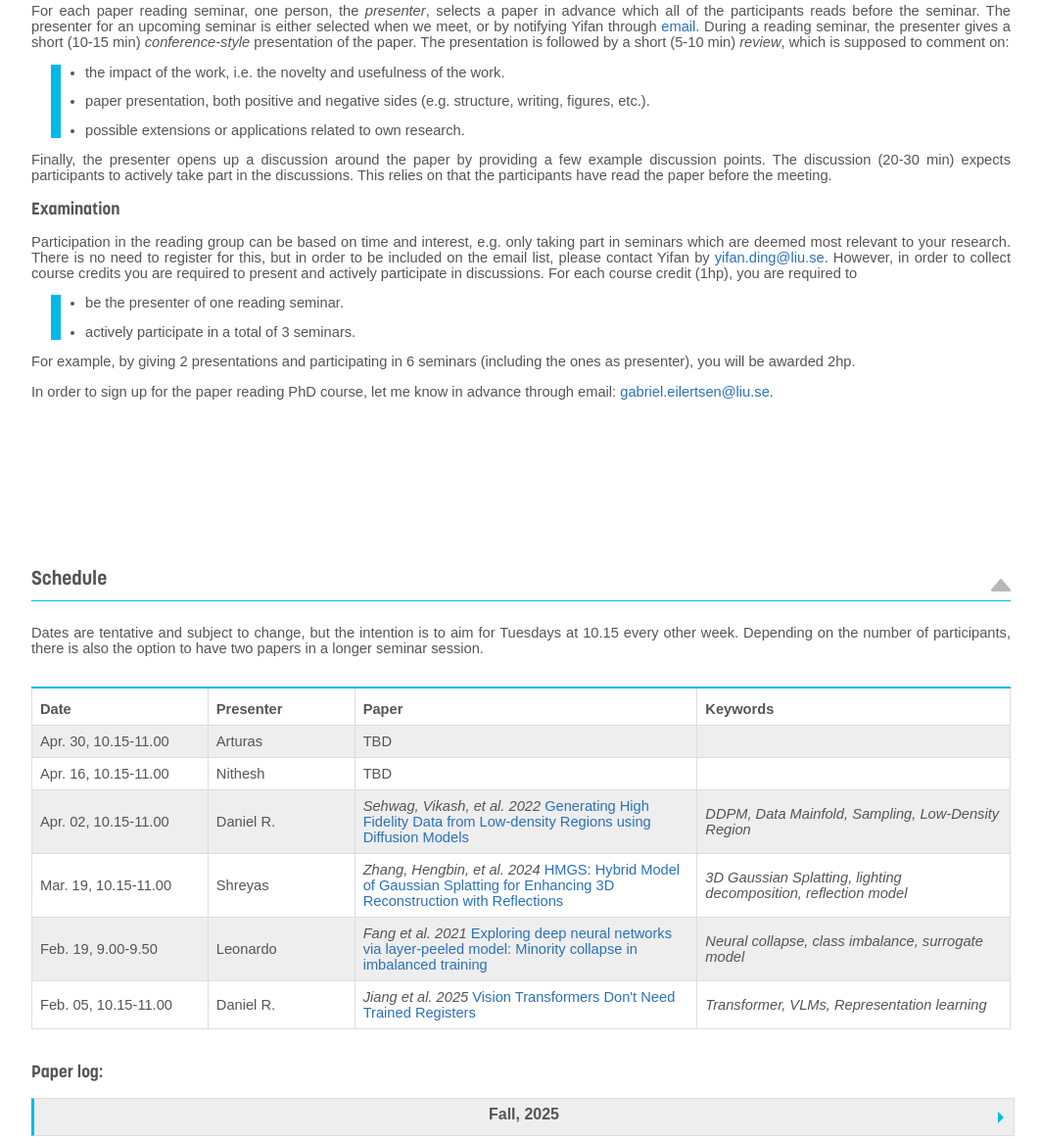
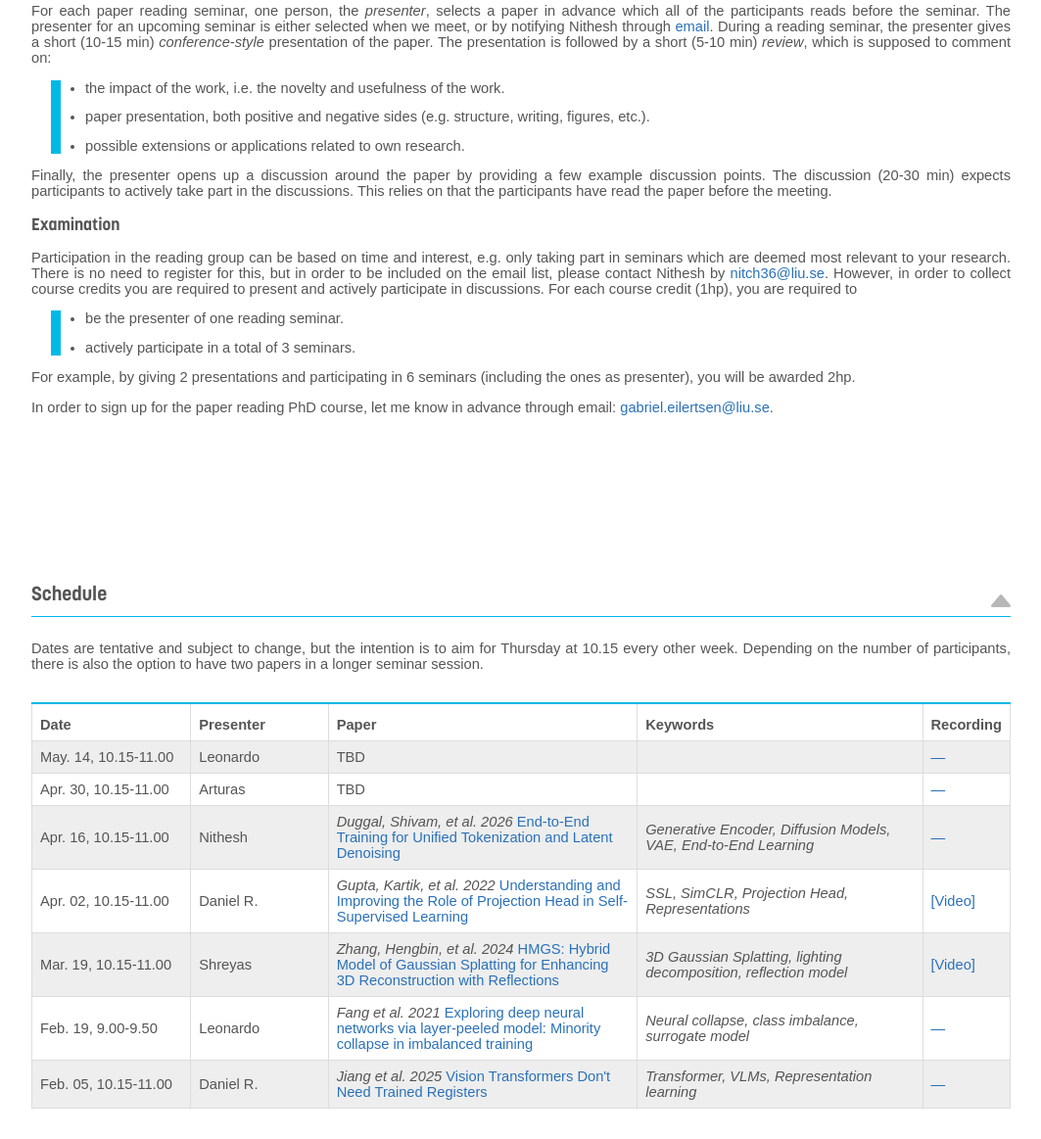
Before and after one commit to limchaos/VCL_readinggroup, a plain HTML site: page index.html in a window 1280 px wide. Shown: the part 1195-2358 px from the top of the page at 98% size, without its empty margins (108-1171 px from the left). Drawn offline with Linux system fonts and the light colour scheme.

Commit message:
modified:   2026-03.txt

```diff
--- a/index.html
+++ b/index.html
@@ -61,7 +61,7 @@
         </div>
 
         <h3>Structure</h3>
-        <p>For each paper reading seminar, one person, the <i>presenter</i>, selects a paper in advance which all of the participants reads before the seminar. The presenter for an upcoming seminar is either selected when we meet, or by notifying Yifan through <a href="mailto:yifan.ding@liu.se">email</a>. During a reading seminar, the presenter gives a short (10-15 min) <i>conference-style</i> presentation of the paper. The presentation is followed by a short (5-10 min) <i>review</i>, which is supposed to comment on:</p>
+        <p>For each paper reading seminar, one person, the <i>presenter</i>, selects a paper in advance which all of the participants reads before the seminar. The presenter for an upcoming seminar is either selected when we meet, or by notifying Nithesh through <a href="mailto:nitch36@liu.se">email</a>. During a reading seminar, the presenter gives a short (10-15 min) <i>conference-style</i> presentation of the paper. The presentation is followed by a short (5-10 min) <i>review</i>, which is supposed to comment on:</p>
 
         <div id="bordered">
           <ul style="padding-left: 20px;">
@@ -75,7 +75,7 @@
         </p>
 
         <h3>Examination</h3>
-        <p>Participation in the reading group can be based on time and interest, e.g. only taking part in seminars which are deemed most relevant to your research. There is no need to register for this, but in order to be included on the email list, please contact Yifan by <a href="mailto:yifan.ding@liu.se">yifan.ding@liu.se</a>. However, in order to collect course credits you are required to present and actively participate in discussions. For each course credit (1hp), you are required to</p>
+        <p>Participation in the reading group can be based on time and interest, e.g. only taking part in seminars which are deemed most relevant to your research. There is no need to register for this, but in order to be included on the email list, please contact Nithesh by <a href="mailto:nitch36@liu.se">nitch36@liu.se</a>. However, in order to collect course credits you are required to present and actively participate in discussions. For each course credit (1hp), you are required to</p>
 
         <div id="bordered">
           <ul style="padding-left: 20px;">
@@ -96,20 +96,21 @@
         <div id="section_right"><a href="#home"><img class="up" src="img/up.png" title="Scroll up" /></a></div>
       </div>
       <div id="section">
-        <p>Dates are tentative and subject to change, but the intention is to aim for Tuesdays at 10.15 every other week. Depending on the number of participants, there is also the option to have two papers in a longer seminar session.</p>
+        <p>Dates are tentative and subject to change, but the intention is to aim for Thursday at 10.15 every other week. Depending on the number of participants, there is also the option to have two papers in a longer seminar session.</p>
         <br />
         <table style="display: block;">
         <col style="width:18%">
         <col style="width:15%">
         <col style="width:35%">
         <col style="width:32%">
-        <tr><th>Date</th><th>Presenter</th><th>Paper</th><th>Keywords</th></tr>
-        <tr><td>Apr. 30, 10.15-11.00</td><td>Arturas</td><td><i></i>TBD</td><td><i> </i></td></tr>
-        <tr><td>Apr. 16, 10.15-11.00</td><td>Nithesh</td><td><i></i>TBD</td><td><i> </i></td></tr>
-        <tr><td>Apr. 02, 10.15-11.00</td><td>Daniel R.</td><td><i>Sehwag, Vikash, et al. 2022</i> <a href="https://arxiv.org/pdf/2203.17260">Generating High Fidelity Data from Low-density Regions using Diffusion Models</a></td><td><i> DDPM, Data Mainfold, Sampling, Low-Density Region</i></td></tr>
-        <tr><td>Mar. 19, 10.15-11.00</td><td>Shreyas</td><td><i>Zhang, Hengbin, et al. 2024</i> <a href="https://openaccess.thecvf.com/content/ACCV2024/papers/Zhang_HMGS_Hybrid_Model_of_Gaussian_Splatting_for_Enhancing_3D_Reconstruction_ACCV_2024_paper.pdf">HMGS: Hybrid Model of Gaussian Splatting for Enhancing 3D Reconstruction with Reflections</a></td><td><i> 3D Gaussian Splatting, lighting decomposition, reflection model</i></td></tr>
-        <tr><td>Feb. 19, 9.00-9.50</td><td>Leonardo</td><td><i>Fang et al. 2021</i> <a href="https://arxiv.org/pdf/2101.12699">Exploring deep neural networks via layer-peeled model: Minority collapse in imbalanced training</a></td><td><i> Neural collapse, class imbalance, surrogate model</i></td></tr>
-        <tr><td>Feb. 05, 10.15-11.00</td><td>Daniel R.</td><td><i>Jiang et al. 2025</i> <a href="https://arxiv.org/abs/2506.08010">Vision Transformers Don't Need Trained Registers</a></td><td><i> Transformer, VLMs, Representation learning</i></td></tr>
+        <tr><th>Date</th><th>Presenter</th><th>Paper</th><th>Keywords</th><th>Recording</th></tr>
+        <tr><td>May. 14, 10.15-11.00</td><td>Leonardo</td><td><i></i>TBD</td><td><i> </i></td><td><a href="">—</a></td></tr>
+        <tr><td>Apr. 30, 10.15-11.00</td><td>Arturas</td><td><i></i>TBD</td><td><i> </i></td><td><a href="">—</a></td></tr>
+        <tr><td>Apr. 16, 10.15-11.00</td><td>Nithesh</td><td><i>Duggal, Shivam, et al. 2026</i> <a href="https://arxiv.org/pdf/2603.22283">End-to-End Training for Unified Tokenization and Latent Denoising</a></td><td><i> Generative Encoder, Diffusion Models, VAE, End-to-End Learning</i></td><td><a href="">—</a></td></tr>
+        <tr><td>Apr. 02, 10.15-11.00</td><td>Daniel R.</td><td><i>Gupta, Kartik, et al. 2022</i> <a href="https://arxiv.org/pdf/2203.17260">Understanding and Improving the Role of Projection Head in Self-Supervised Learning</a></td><td><i> SSL, SimCLR, Projection Head, Representations</i></td><td><a href="https://youtu.be/3-WOSoUKPHE">[Video]</a></td></tr>
+        <tr><td>Mar. 19, 10.15-11.00</td><td>Shreyas</td><td><i>Zhang, Hengbin, et al. 2024</i> <a href="https://openaccess.thecvf.com/content/ACCV2024/papers/Zhang_HMGS_Hybrid_Model_of_Gaussian_Splatting_for_Enhancing_3D_Reconstruction_ACCV_2024_paper.pdf">HMGS: Hybrid Model of Gaussian Splatting for Enhancing 3D Reconstruction with Reflections</a></td><td><i> 3D Gaussian Splatting, lighting decomposition, reflection model</i></td><td><a href="https://youtu.be/pWrx1brmq0U">[Video]</a></td></tr>
+        <tr><td>Feb. 19, 9.00-9.50</td><td>Leonardo</td><td><i>Fang et al. 2021</i> <a href="https://arxiv.org/pdf/2101.12699">Exploring deep neural networks via layer-peeled model: Minority collapse in imbalanced training</a></td><td><i> Neural collapse, class imbalance, surrogate model</i></td><td><a href="">—</a></td></tr>
+        <tr><td>Feb. 05, 10.15-11.00</td><td>Daniel R.</td><td><i>Jiang et al. 2025</i> <a href="https://arxiv.org/abs/2506.08010">Vision Transformers Don't Need Trained Registers</a></td><td><i> Transformer, VLMs, Representation learning</i></td><td><a href="">—</a></td></tr>
         </table>
         <br />
         <br />
@@ -345,7 +346,7 @@
       </section>
 
       <br /><br /><br />
-      <p style="font-size: 10pt; text-align: right; color: #666">Last updated:&nbsp;&nbsp;2025-03-26,&nbsp;<a href="mailto:gabriel.eilertsen@liu.se">Yifan Ding</a></p>
+      <p style="font-size: 10pt; text-align: right; color: #666">Last updated:&nbsp;&nbsp;2025-03-26,&nbsp;<a href="mailto:nitch36@liu.se">Nithesh Chandher Karthikeyan</a></p>
       <br />
 
       <script>
```
Also changed, not shown: 2026-03.txt.
